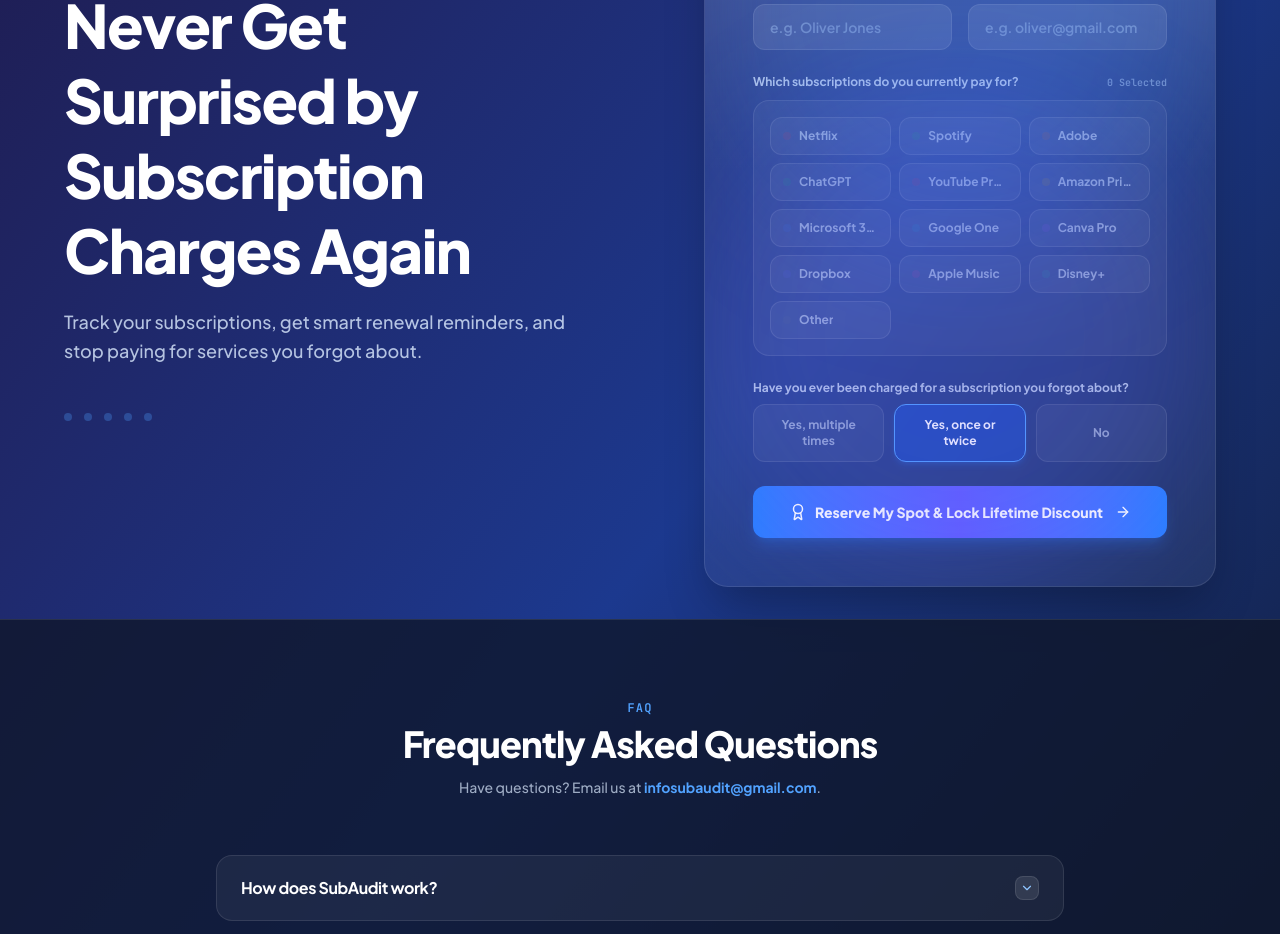
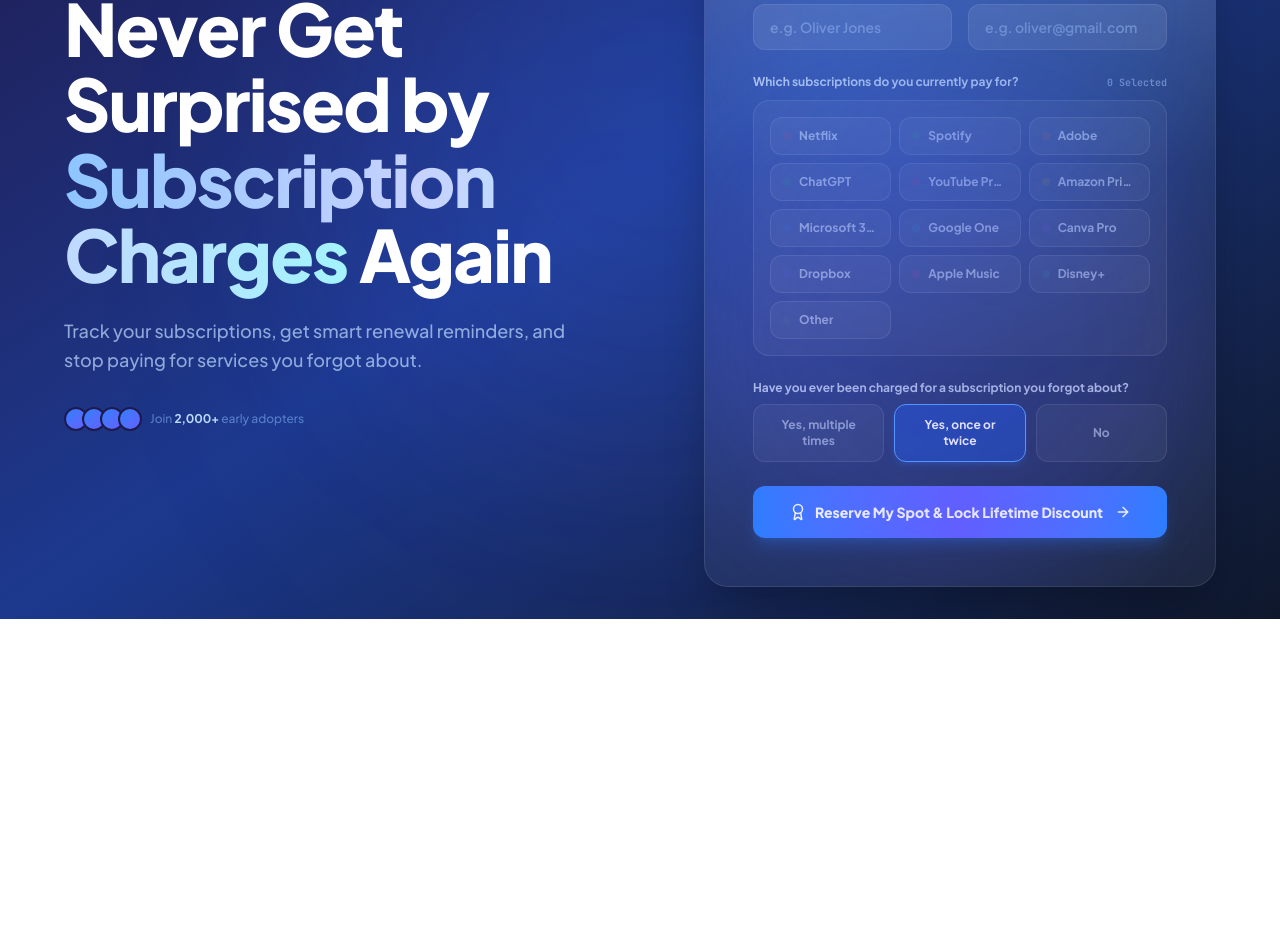
Before and after one commit to AhmadAli0071/subsudit, a React (Vite) app: page / in a window 1280 px wide. Shown: the part 275-1209 px from the top of the page. After the commit the page ends 894 px from the top, so only its background shows below. Built offline with nearby package versions, Linux system fonts and the light colour scheme.

Commit message:
Remove FAQ, redesign modern single page

```diff
--- a/src/App.tsx
+++ b/src/App.tsx
@@ -1,27 +1,21 @@
-import { useState } from 'react';
-import { motion, AnimatePresence } from 'motion/react';
-import { ChevronDown, Bell, Sparkles } from 'lucide-react';
+import { Bell } from 'lucide-react';
 import WaitlistForm from './components/WaitlistForm';
-import { FAQS } from './data';
 
 export default function App() {
-  const [activeFaq, setActiveFaq] = useState<number | null>(null);
+  return (
+    <div className="min-h-screen bg-gradient-to-br from-indigo-950 via-blue-900 to-slate-900 text-white font-sans selection:bg-blue-500/20 selection:text-white overflow-x-hidden relative">
 
-  const toggleFaq = (index: number) => {
-    setActiveFaq(activeFaq === index ? null : index);
-  };
+      {/* Subtle ambient glow */}
+      <div className="absolute top-1/4 left-1/4 w-[600px] h-[600px] bg-indigo-500/10 blur-[120px] rounded-full pointer-events-none" />
+      <div className="absolute bottom-1/4 right-1/4 w-[600px] h-[600px] bg-blue-500/10 blur-[120px] rounded-full pointer-events-none" />
 
-  return (
-    <div className="min-h-screen bg-gradient-to-br from-indigo-950 via-blue-900 to-slate-900 text-white font-sans selection:bg-blue-500/20 selection:text-white overflow-x-hidden">
-
-      {/* Hero + Waitlist Section */}
-      <section className="min-h-screen flex items-center p-4 sm:p-6 lg:p-8">
+      <section className="min-h-screen flex items-center p-4 sm:p-6 lg:p-8 relative">
         <div className="max-w-6xl mx-auto w-full grid grid-cols-1 lg:grid-cols-2 gap-10 lg:gap-16 items-center">
 
           {/* Left - Branding */}
           <div className="text-center lg:text-left">
-            <div className="inline-flex items-center justify-center lg:justify-start gap-2 mb-6">
-              <div className="w-10 h-10 rounded-xl bg-gradient-to-br from-blue-400 to-indigo-500 flex items-center justify-center shadow-lg shadow-blue-500/30">
+            <div className="inline-flex items-center justify-center lg:justify-start gap-3 mb-8">
+              <div className="w-11 h-11 rounded-2xl bg-gradient-to-br from-blue-400 to-indigo-500 flex items-center justify-center shadow-lg shadow-blue-500/30 rotate-3 hover:rotate-0 transition-transform duration-300">
                 <Bell className="w-6 h-6 text-white" />
               </div>
               <span className="text-2xl font-extrabold tracking-tight">
@@ -29,24 +23,25 @@
               </span>
             </div>
 
-            <h1 className="text-4xl sm:text-5xl lg:text-6xl font-extrabold tracking-tight leading-tight mb-5">
-              Never Get Surprised by <br/>
-              <span className="text-white">
+            <h1 className="text-5xl sm:text-6xl lg:text-7xl font-extrabold tracking-tight leading-[1.05] mb-6">
+              Never Get Surprised by<br/>
+              <span className="bg-gradient-to-r from-blue-300 via-indigo-200 to-cyan-200 bg-clip-text text-transparent">
                 Subscription Charges
               </span>{' '}
               Again
             </h1>
-            <p className="text-base sm:text-lg text-blue-100/80 leading-relaxed max-w-lg font-medium">
+            <p className="text-base sm:text-lg text-blue-200/70 leading-relaxed max-w-lg font-medium mb-8">
               Track your subscriptions, get smart renewal reminders, and stop paying for services you forgot about.
             </p>
 
-            {/* Floating decorative element */}
-            <div className="hidden lg:block mt-12">
-              <div className="flex gap-3 opacity-30">
-                {[1,2,3,4,5].map(i => (
-                  <div key={i} className="w-2 h-2 rounded-full bg-blue-400 animate-pulse" style={{ animationDelay: `${i * 0.2}s` }} />
+            {/* Trust indicator */}
+            <div className="hidden lg:flex items-center gap-2 text-blue-300/50 text-xs font-medium">
+              <div className="flex -space-x-1.5">
+                {[...Array(4)].map((_, i) => (
+                  <div key={i} className="w-6 h-6 rounded-full bg-gradient-to-br from-blue-500 to-indigo-500 border-2 border-indigo-950" />
                 ))}
               </div>
+              <span>Join <span className="text-blue-200 font-bold">2,000+</span> early adopters</span>
             </div>
           </div>
 
@@ -58,69 +53,6 @@
         </div>
       </section>
 
-      {/* FAQ Section */}
-      <section id="faq" className="py-14 sm:py-20 relative bg-slate-900/80 border-t border-white/10">
-        <div className="max-w-4xl mx-auto px-4 sm:px-6">
-          <div className="text-center mb-10 sm:mb-14">
-            <h4 className="text-xs font-bold text-blue-400 font-mono tracking-widest uppercase mb-2">FAQ</h4>
-            <h2 className="text-3xl sm:text-4xl font-extrabold tracking-tight mb-3">
-              Frequently Asked Questions
-            </h2>
-            <p className="text-sm text-blue-100/70 leading-relaxed font-medium">
-              Have questions? Email us at <a href="mailto:infosubaudit@gmail.com" className="text-blue-400 font-bold hover:underline">infosubaudit@gmail.com</a>.
-            </p>
-          </div>
-
-          <div className="space-y-3.5">
-            {FAQS.map((faq, index) => {
-              const isOpen = activeFaq === index;
-              return (
-                <div
-                  key={index}
-                  className={`border rounded-2xl overflow-hidden transition-all duration-200 ${
-                    isOpen
-                      ? 'bg-white/10 border-blue-400/50 shadow-lg shadow-blue-500/5'
-                      : 'bg-white/5 border-white/10 hover:border-white/20'
-                  }`}
-                >
-                  <button
-                    onClick={() => toggleFaq(index)}
-                    className="w-full text-left px-5 sm:px-6 py-5 flex justify-between items-center gap-4 transition-colors cursor-pointer select-none"
-                  >
-                    <span className="text-sm sm:text-base font-bold text-white tracking-tight">
-                      {faq.question}
-                    </span>
-                    <span className={`w-6 h-6 rounded-lg bg-white/10 border border-white/10 flex items-center justify-center shrink-0 text-blue-300 hover:text-blue-200 transition-transform ${isOpen ? 'rotate-180' : ''}`}>
-                      <ChevronDown className="w-3.5 h-3.5" />
-                    </span>
-                  </button>
-
-                  <AnimatePresence initial={false}>
-                    {isOpen && (
-                      <motion.div
-                        initial={{ height: 0 }}
-                        animate={{ height: 'auto' }}
-                        exit={{ height: 0 }}
-                        transition={{ duration: 0.2 }}
-                      >
-                        <div className="px-5 sm:px-6 pb-5 pt-1 text-xs sm:text-sm text-blue-100/70 leading-relaxed border-t border-white/10">
-                          {faq.answer}
-                        </div>
-                      </motion.div>
-                    )}
-                  </AnimatePresence>
-                </div>
-              );
-            })}
-          </div>
-        </div>
-      </section>
-
-      {/* Simple Footer */}
-      <footer className="bg-slate-900/80 border-t border-white/10 py-8 text-center text-xs text-blue-200/50 font-medium">
-        <p>© 2026 SubAudit. All rights reserved.</p>
-      </footer>
-
     </div>
   );
 }
```
